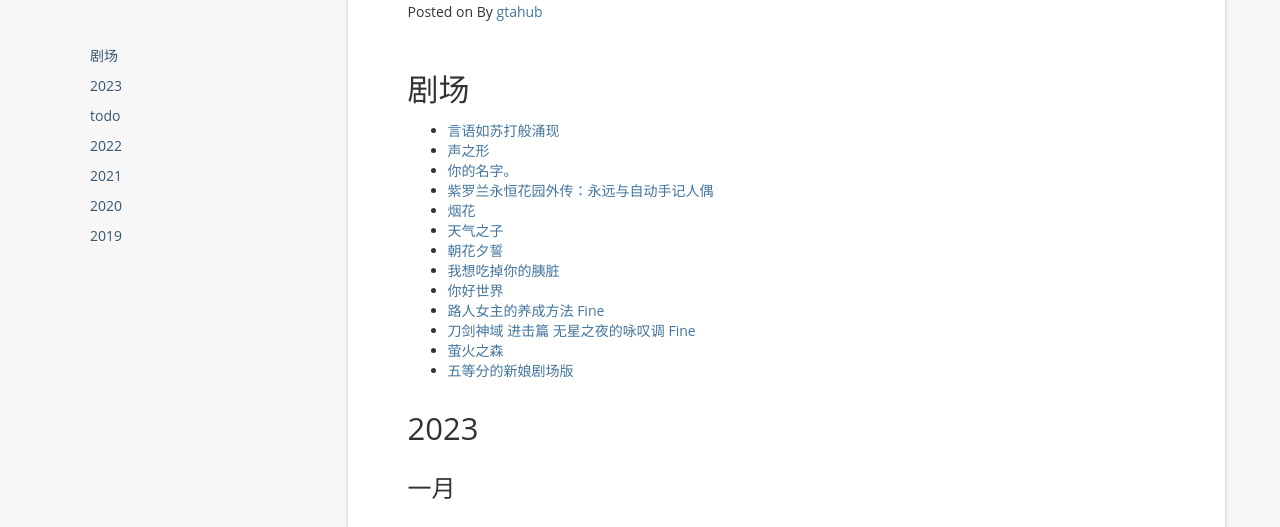
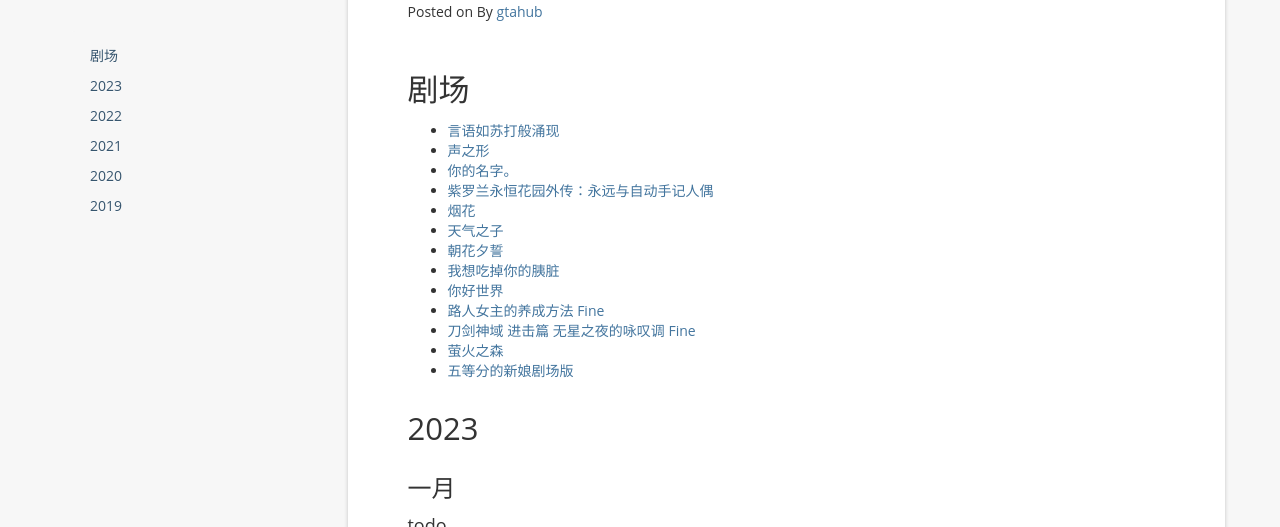
Before and after one commit to atgtahub/atgtahub.github.io, a Jekyll site: the page built from about/bangumi.md, in a window 1280 px wide and 900 px high. Shown: the part 373-900 px from the top of the window. Built offline with Jekyll 4.4.1, drawn with Linux system fonts in a browser that asks for light colours; a script that is not in the unit is left out; comment, search, counter and statistics services are not loaded.

Commit message:
refactor(posts): bangumi.md

```diff
--- a/about/bangumi.md
+++ b/about/bangumi.md
@@ -28,8 +28,7 @@
 
 ### 一月
 
-todo
--
+#### todo
 
 > + <a href="https://www.yhdmp.cc/showp/23087.html" target="_blank">智酱是女生</a>
 > + <a href="https://www.bilibili.com/bangumi/play/ep710543" target="_blank">虚构推理第二季</a>
```
